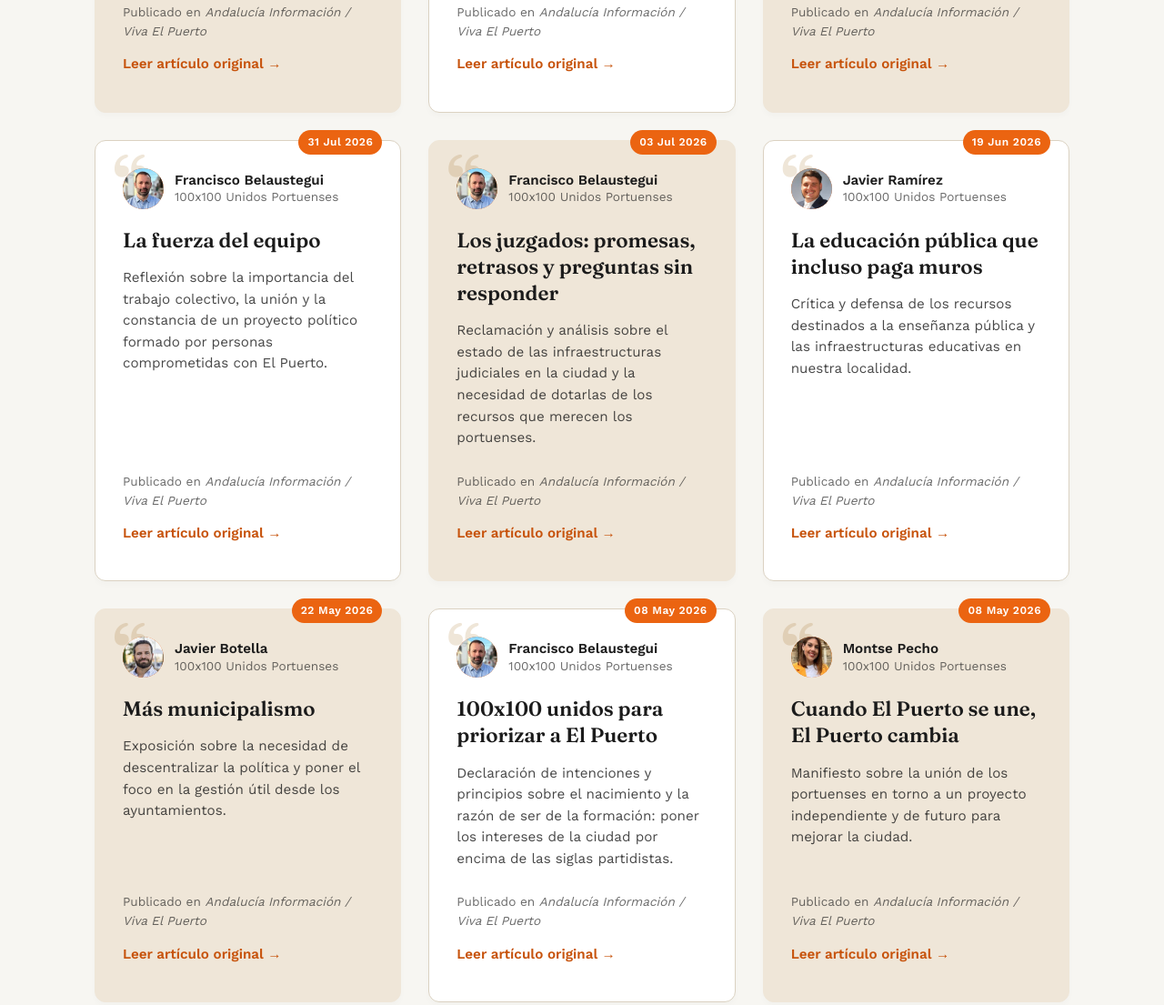
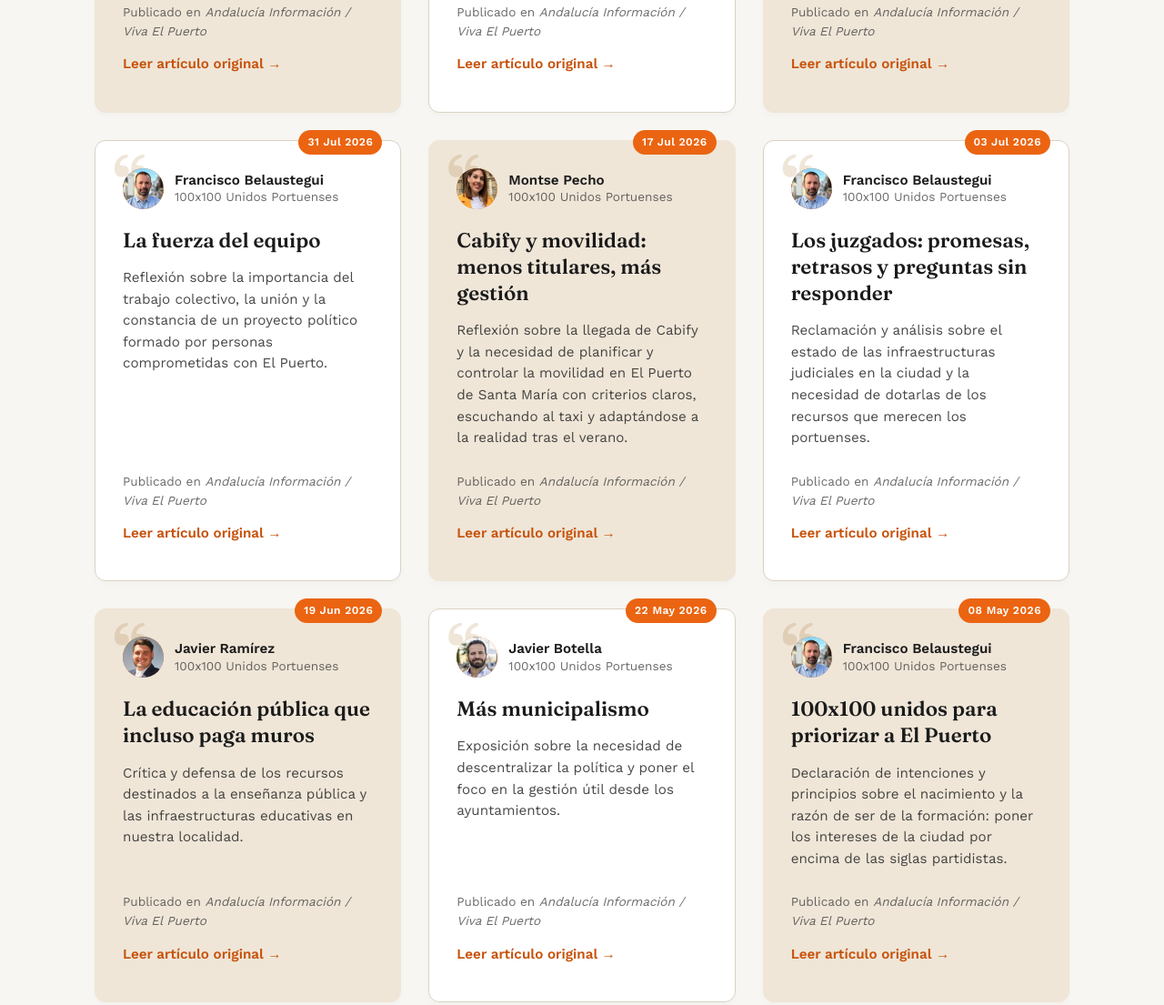
Before and after one commit to 100x100up/100x100-web, a plain HTML site: page tribunas.html in a window 1280 px wide. Shown: the part 1168-2273 px from the top of the page at 91% size. Drawn offline with Linux system fonts and the light colour scheme.

Commit message:
Add files via upload

```diff
--- a/tribunas.html
+++ b/tribunas.html
@@ -380,6 +380,21 @@
         <a class="btn-leer" href="https://www.andaluciainformacion.es/blog/tribuna-puerto/fuerza-equipo/202607311154523446240.html" target="_blank" rel="noopener">Leer artículo original <span class="flecha" aria-hidden="true">&rarr;</span></a>
       </article>
       <article class="tribuna tribuna--crema">
+  			<time class="fecha-flotante" datetime="2026-07-17">17 Jul 2026</time>
+  			<div class="meta-cabecera">
+    			<div class="avatar-autor" aria-hidden="true"><img src="img/tribunas/montse-pecho.jpg" alt="" loading="lazy" onerror="this.remove()">MP</div>
+    			<div class="datos-autor">
+      			<span class="nombre-autor">Montse Pecho</span>
+      			<span class="cargo-autor">100x100 Unidos Portuenses</span>
+    			</div>
+  			</div>
+  			<h2 class="titular-tribuna">Cabify y movilidad: menos titulares, más gestión</h2>
+  			<p class="resumen-tribuna">Reflexión sobre la llegada de Cabify y la necesidad de planificar y controlar la movilidad en El Puerto de Santa María con criterios claros, escuchando al taxi y adaptándose a la realidad tras el verano.</p>
+  			<p class="publicado-en">Publicado en <em>Andalucía Información / Viva El Puerto</em></p>
+  			<a class="btn-leer" href="https://www.andaluciainformacion.es/blog/tribuna-puerto/cabify-movilidad-menos-titulares-mas-gestion/202607171037483433963.html" target="_blank" rel="noopener">Leer artículo original <span class="flecha" aria-hidden="true">&rarr;</span></a>
+		</article>
+
+      <article class="tribuna">
         <time class="fecha-flotante" datetime="2026-07-03">03 Jul 2026</time>
         <div class="meta-cabecera">
           <div class="avatar-autor" aria-hidden="true"><img src="img/tribunas/francisco-belaustegui.jpg" alt="" loading="lazy" onerror="this.remove()">FB</div>
@@ -393,7 +408,7 @@
         <p class="publicado-en">Publicado en <em>Andalucía Información / Viva El Puerto</em></p>
         <a class="btn-leer" href="https://www.andaluciainformacion.es/blog/tribuna-puerto/juzgados-promesas-retrasos-preguntas-responder/202607031027023420792.html" target="_blank" rel="noopener">Leer artículo original <span class="flecha" aria-hidden="true">&rarr;</span></a>
       </article>
-      <article class="tribuna">
+      <article class="tribuna tribuna--crema">
         <time class="fecha-flotante" datetime="2026-06-19">19 Jun 2026</time>
         <div class="meta-cabecera">
           <div class="avatar-autor" aria-hidden="true"><img src="img/tribunas/javier-ramirez.jpg" alt="" loading="lazy" onerror="this.remove()">JR</div>
@@ -407,7 +422,7 @@
         <p class="publicado-en">Publicado en <em>Andalucía Información / Viva El Puerto</em></p>
         <a class="btn-leer" href="https://www.andaluciainformacion.es/blog/tribuna-puerto/educacion-publica-que-incluso-paga-muros/202606191000463407311.html" target="_blank" rel="noopener">Leer artículo original <span class="flecha" aria-hidden="true">&rarr;</span></a>
       </article>
-      <article class="tribuna tribuna--crema">
+      <article class="tribuna">
         <time class="fecha-flotante" datetime="2026-05-22">22 May 2026</time>
         <div class="meta-cabecera">
           <div class="avatar-autor" aria-hidden="true"><img src="img/tribunas/javier-botella.jpg" alt="" loading="lazy" onerror="this.remove()">JB</div>
@@ -421,7 +436,7 @@
         <p class="publicado-en">Publicado en <em>Andalucía Información / Viva El Puerto</em></p>
         <a class="btn-leer" href="https://www.andaluciainformacion.es/blog/tribuna-puerto/mas-municipalismo/202605221039173390662.html" target="_blank" rel="noopener">Leer artículo original <span class="flecha" aria-hidden="true">&rarr;</span></a>
       </article>
-      <article class="tribuna">
+      <article class="tribuna tribuna--crema">
         <time class="fecha-flotante" datetime="2026-05-08">08 May 2026</time>
         <div class="meta-cabecera">
           <div class="avatar-autor" aria-hidden="true"><img src="img/tribunas/francisco-belaustegui.jpg" alt="" loading="lazy" onerror="this.remove()">FB</div>
@@ -435,7 +450,7 @@
         <p class="publicado-en">Publicado en <em>Andalucía Información / Viva El Puerto</em></p>
         <a class="btn-leer" href="https://www.andaluciainformacion.es/blog/tribuna-puerto/100x100-unidos-priorizar-puerto/202605081152043256032.html" target="_blank" rel="noopener">Leer artículo original <span class="flecha" aria-hidden="true">&rarr;</span></a>
       </article>
-      <article class="tribuna tribuna--crema">
+      <article class="tribuna">
         <time class="fecha-flotante" datetime="2026-05-08">08 May 2026</time>
         <div class="meta-cabecera">
           <div class="avatar-autor" aria-hidden="true"><img src="img/tribunas/montse-pecho.jpg" alt="" loading="lazy" onerror="this.remove()">MP</div>
@@ -449,7 +464,7 @@
         <p class="publicado-en">Publicado en <em>Andalucía Información / Viva El Puerto</em></p>
         <a class="btn-leer" href="https://www.andaluciainformacion.es/blog/tribuna-puerto/cuando-puerto-une-puerto-cambia/202605081122023255985.html" target="_blank" rel="noopener">Leer artículo original <span class="flecha" aria-hidden="true">&rarr;</span></a>
       </article>
-      <article class="tribuna">
+      <article class="tribuna tribuna--crema">
         <time class="fecha-flotante" datetime="2026-04-10">10 Abr 2026</time>
         <div class="meta-cabecera">
           <div class="avatar-autor" aria-hidden="true"><img src="img/tribunas/nadia-rodriguez.jpg" alt="" loading="lazy" onerror="this.remove()">NR</div>
@@ -463,7 +478,7 @@
         <p class="publicado-en">Publicado en <em>Andalucía Información / Viva El Puerto</em></p>
         <a class="btn-leer" href="https://www.andaluciainformacion.es/blog/tribuna-puerto/juventud-cultura-oportunidad-puerto/202604101046333242345.html" target="_blank" rel="noopener">Leer artículo original <span class="flecha" aria-hidden="true">&rarr;</span></a>
       </article>
-      <article class="tribuna tribuna--crema">
+      <article class="tribuna">
         <time class="fecha-flotante" datetime="2026-03-06">06 Mar 2026</time>
         <div class="meta-cabecera">
           <div class="avatar-autor" aria-hidden="true"><img src="img/tribunas/ignacio-arias.jpg" alt="" loading="lazy" onerror="this.remove()">IA</div>
```
